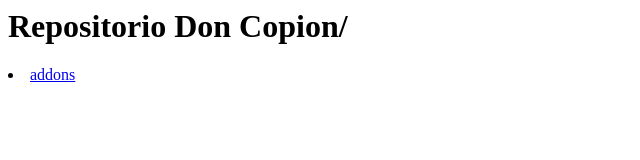
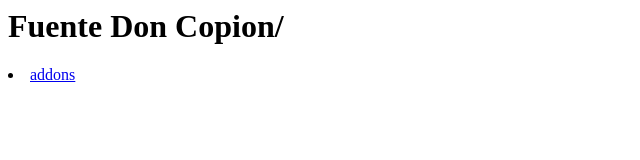
Before and after one commit to DonCopion/DonCopion.github.io, a plain HTML site: page index.html in a window 1280 px wide. Shown: the whole page, without its empty margins (0-640 px from the left). Drawn offline with Linux system fonts and the light colour scheme.

Commit message:
Update index.html

```diff
--- a/index.html
+++ b/index.html
@@ -1,6 +1,6 @@
 <html>
  <head>
- <h1>Repositorio Don Copion/</h1>
+ <h1>Fuente Don Copion/</h1>
  </head>
  <body>
 	<li><a href="addons/">addons</a><td></td></li>
```
